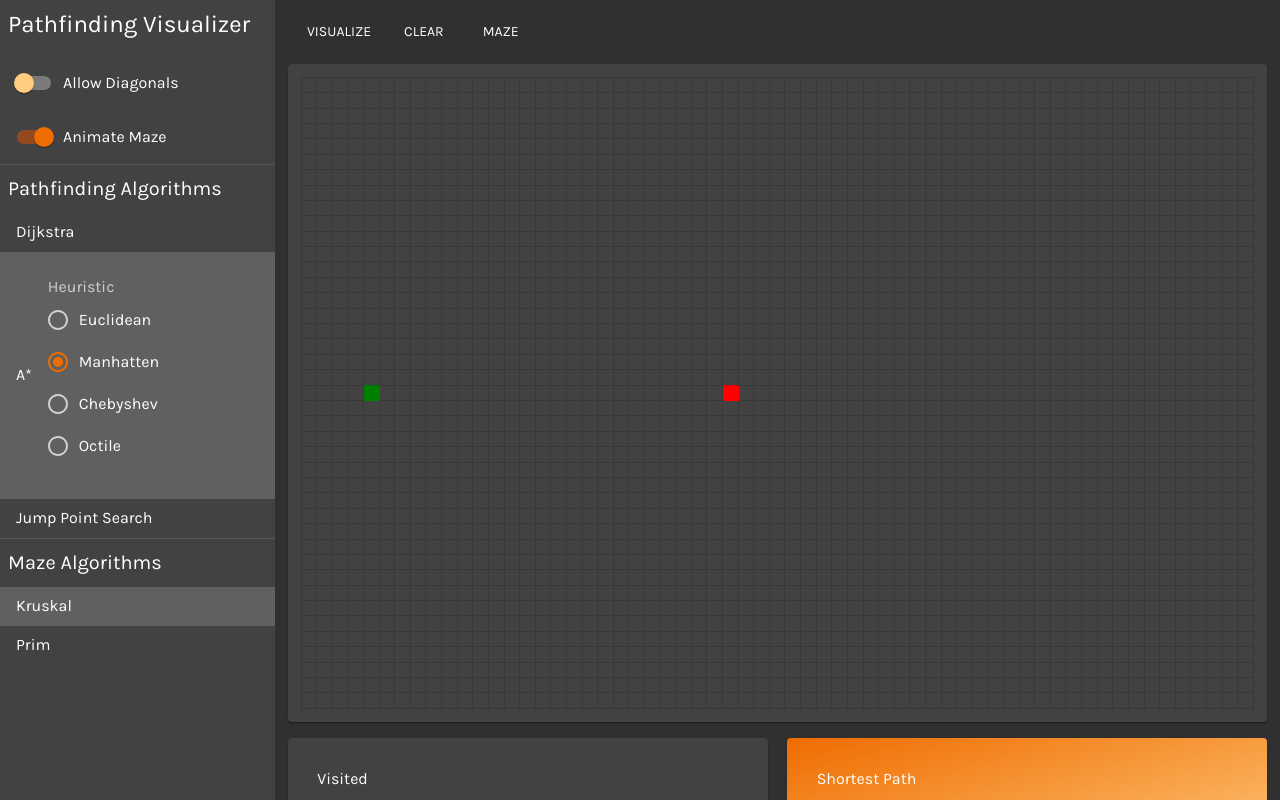
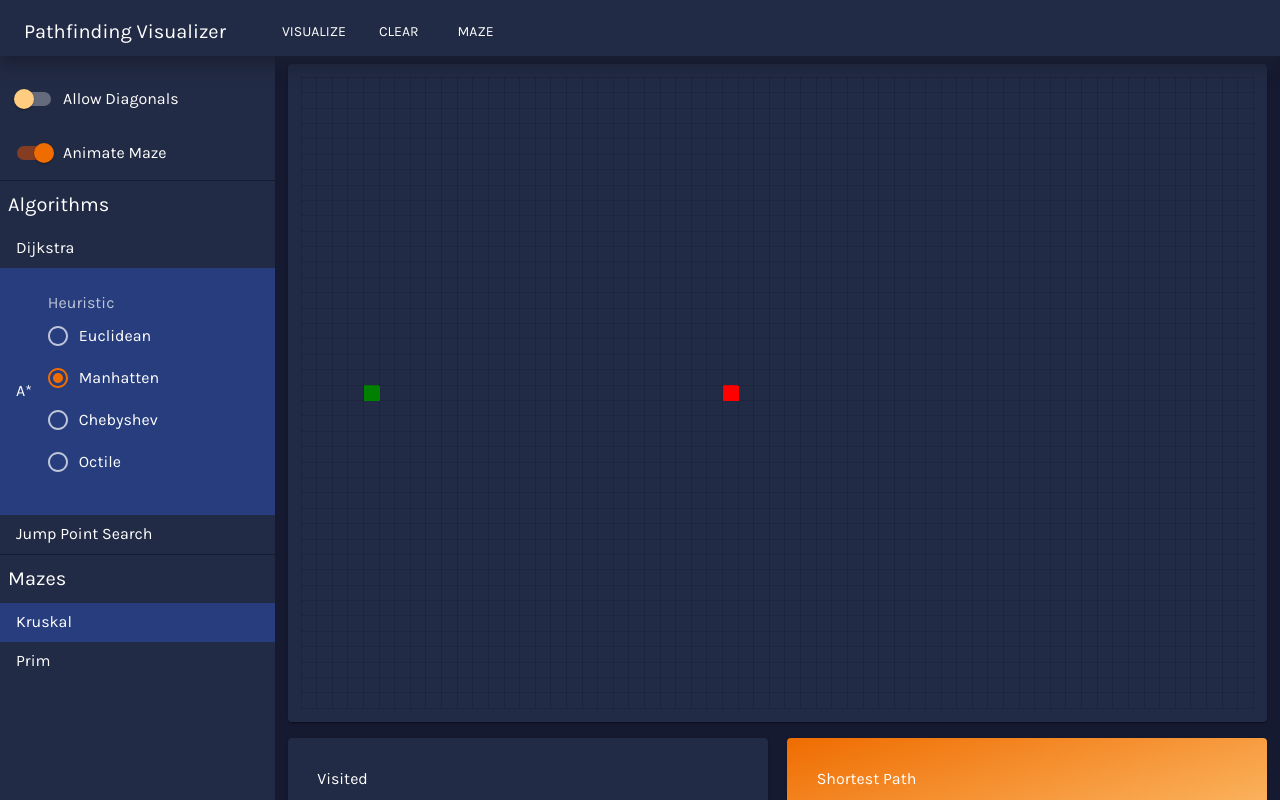
Before and after one commit to aarnav982023/PathfindingVis, a React (Create React App) app: page / in a window 1280 px wide. Shown: the top 800 px of the page. Built offline with nearby package versions, Linux system fonts and the light colour scheme.

Commit message:
Added eva customization

```diff
--- a/public/index.html
+++ b/public/index.html
@@ -5,13 +5,13 @@
     <link rel="icon" href="%PUBLIC_URL%/favicon.ico" />
     <meta name="viewport" content="width=device-width, initial-scale=1" />
     <meta name="theme-color" content="#000000" />
-    <meta
-      name="description"
-      content="Pathfinding Visualizer"
+    <meta name="description" content="Pathfinding Visualizer" />
+    <link rel="apple-touch-icon" href="%PUBLIC_URL%/logo192.png" />
+    <!-- <link rel="stylesheet" href="https://fonts.googleapis.com/css?family=Roboto:300,400,500,700&display=swap" />-->
+    <link
+      href="https://fonts.googleapis.com/css?family=Karla&display=swap"
+      rel="stylesheet"
     />
-    <link rel="apple-touch-icon" href="%PUBLIC_URL%/logo192.png" />
-   <!-- <link rel="stylesheet" href="https://fonts.googleapis.com/css?family=Roboto:300,400,500,700&display=swap" />-->
-   <link href="https://fonts.googleapis.com/css?family=Karla&display=swap" rel="stylesheet">
     <!--
       manifest.json provides metadata used when your web app is installed on a
       user's mobile device or desktop. See https://developers.google.com/web/fundamentals/web-app-manifest/
--- a/src/assets/css/App.css
+++ b/src/assets/css/App.css
@@ -1,132 +1,135 @@
-:root{
+:root {
   box-sizing: border-box;
-    --visited:#EF6C00;
-    --transition:#FFCC80;
-    --shortest:white;
+  --visited: #ef6c00;
+  --transition: #ffcc80;
+  --shortest: white;
 }
-.grid-container{
+.grid-container {
   padding: 1vw;
   margin-right: 1vw;
-    border-radius : 1vw;
+  border-radius: 1vw;
   box-shadow: 0.1px 0.1px 5px black;
-    width:100%;
+  width: 100%;
 }
 .grid {
   border-collapse: collapse;
-    width:100%;
+  width: 100%;
   height: 100%;
 }
-.grid td{
-    border:0.1px solid rgba(7, 7, 7, 0.13);
-    width:1fr ;
-    height:1fr;
-    padding:0;
+.grid td {
+  border: 0.1px solid rgba(7, 7, 7, 0.13);
+  width: 1fr;
+  height: 1fr;
+  padding: 0;
 }
 
-.node{
-    padding:0;
+.node {
+  padding: 0;
 }
-.visited-anim{
+.visited-anim {
   animation: onvisit 0.5s;
-    background-color:var(--visited);
+  background-color: var(--visited);
 }
-.visited{
-    background-color:var(--visited);
+.visited {
+  background-color: var(--visited);
 }
-.shortest-path-anim{
-    background-color:var(--visited);
-    background-image: linear-gradient(var(--shortest),var(--shortest));
-    background-position:50% 50%;
+.shortest-path-anim {
+  background-color: var(--visited);
+  background-image: linear-gradient(var(--shortest), var(--shortest));
+  background-position: 50% 50%;
 }
-.wall{
-     background-image : linear-gradient(black,black) !important;
-     border:0.1px solid black ;
+.wall {
+  background-image: linear-gradient(black, black) !important;
+  border: 0.1px solid black;
 }
-.shortest-path{
-    background-image: linear-gradient(var(--shortest),var(--shortest));
-    background-color:var(--visited);
+.shortest-path {
+  background-image: linear-gradient(var(--shortest), var(--shortest));
+  background-color: var(--visited);
 }
-.end-node{
-    background-image:linear-gradient(red,red) !important;
+.end-node {
+  background-image: linear-gradient(red, red) !important;
   border: 0.1px solid red !important;
 }
 .start-node {
-    background-image:linear-gradient(green,green) !important;
+  background-image: linear-gradient(green, green) !important;
   border: 0.1px solid green !important;
 }
-@keyframes onvisit{
-    0%{
-        background-color:var(--transition);
+@keyframes onvisit {
+  0% {
+    background-color: var(--transition);
   }
-    100%{
-        background-color:var(--visited);
+  100% {
+    background-color: var(--visited);
   }
 }
-.app{
-    display:flex;
+.app {
+  display: flex;
 }
-.content{
+.content {
   display: flex;
-    width:100%;
-    margin-top:8vh;
-    padding:0 1vw 1vw 1vw;
+  width: 100%;
+  margin-top: 8vh;
+  padding: 0 1vw 1vw 1vw;
 }
-.data{
-    width:40%;
-    height:auto;
+.data {
+  width: 40%;
+  height: auto;
 }
 
-.dataContent{
-    width:100%;
-    display:flex;
+.dataContent {
+  width: 100%;
+  display: flex;
   flex-direction: column;
 }
 
-.visitedCard{
-    --background-image:linear-gradient(to bottom right,var(--visited),var(--transition));
+.visitedCard {
+  --background-image: linear-gradient(
+    to bottom right,
+    var(--visited),
+    var(--transition)
+  );
 }
 
-.shortestPathCard{
-    background-image:linear-gradient(to bottom right,var(--visited),var(--transition));
+.shortestPathCard {
+  background-image: linear-gradient(
+    to bottom right,
+    var(--visited),
+    var(--transition)
+  );
 }
 
-@media only screen and (max-width:1400px){
-    .content{
+@media only screen and (max-width: 1400px) {
+  .content {
     flex-direction: column;
   }
-    .data{
-        width:100%;
-        height:200px;
-        margin-top:2vh;
+  .data {
+    width: 100%;
+    height: 200px;
+    margin-top: 2vh;
   }
-    .dataContent{
+  .dataContent {
     flex-direction: row;
   }
 }
-*::-webkit-scrollbar-track
-{
-	background-color: #303030;
+*::-webkit-scrollbar-track {
+  background-color: #192038;
 }
 
-*::-webkit-scrollbar
-{
-	width: 5px;
-	background-color: #303030;
+*::-webkit-scrollbar {
+  width: 0.3125rem;
+  background-color: #101426;
 }
-*::-webkit-scrollbar-thumb
-{
+*::-webkit-scrollbar-thumb {
   border-radius: 10px;
-    -webkit-box-shadow: inset 0 0 6px rgba(0,0,0,.3);
-    box-shadow: inset 0 0 6px rgba(0,0,0,0.3);
-	background-color: #EF6C00;
+  -webkit-box-shadow: inset 0 0 6px rgba(0, 0, 0, 0.3);
+  box-shadow: inset 0 0 6px rgba(0, 0, 0, 0.3);
+  background-color: #101426;
 }
-div::-webkit-scrollbar-track
-{
-	background-color: #424242;
+div::-webkit-scrollbar-track {
+  background-color: #192038;
 }
 
-div::-webkit-scrollbar
-{
-	width: 5px;
-	background-color: #424242;
+div::-webkit-scrollbar {
+  width: 0.3125rem;
+  background-color: #101426;
 }
--- a/src/components/App.js
+++ b/src/components/App.js
@@ -9,7 +9,17 @@ import { createMuiTheme, ThemeProvider } from "@material-ui/core/styles";
 
 const myTheme = createMuiTheme({
   palette: {
-    type: "dark"
+    type: "dark",
+    background: {
+      default: "#151a30",
+      paper: "#222b45"
+    },
+    divider: "#151a30",
+    action: {
+      hover: "#598bff66",
+      selected: "#3366ff4D",
+      active: "#274bdb"
+    }
   },
   overrides: {
     MuiListItem: {
--- a/src/components/NavBar.js
+++ b/src/components/NavBar.js
@@ -18,11 +18,7 @@ import FormControlLabel from "@material-ui/core/FormControlLabel";
 import FormLabel from "@material-ui/core/FormLabel";
 import RadioGroup from "@material-ui/core/RadioGroup";
 import SwipeableDrawer from "@material-ui/core/SwipeableDrawer";
-import {
-  makeStyles,
-  createMuiTheme,
-  withStyles
-} from "@material-ui/core/styles";
+import { makeStyles, withStyles } from "@material-ui/core/styles";
 import { Divider } from "@material-ui/core";
 import { connect } from "react-redux";
 import {
@@ -63,6 +59,13 @@ const useStyles = makeStyles(theme => ({
   root: {
     display: "flex"
   },
+  title: {
+    display: "none",
+    [theme.breakpoints.up("sm")]: {
+      display: "block",
+      marginRight: theme.spacing(6)
+    }
+  },
   drawer: {
     [theme.breakpoints.up("md")]: {
       width: drawerWidth,
@@ -71,13 +74,12 @@ const useStyles = makeStyles(theme => ({
   },
   appBar: {
     [theme.breakpoints.up("md")]: {
-      width: `calc(100% - ${drawerWidth}px)`,
-      marginLeft: drawerWidth,
-      height: "7vh"
+      height: "7vh",
+      zIndex: theme.zIndex.drawer + 1
     },
     border: 0,
-    backgroundColor: myTheme.palette.background.default, //background is Transparent
-    boxShadow: "none"
+    backgroundColor: theme.palette.background.paper,
+    boxShadow: "0 0.5rem 1rem 0 #1a1f33"
   },
   menuButton: {
     marginRight: theme.spacing(2),
@@ -85,9 +87,7 @@ const useStyles = makeStyles(theme => ({
       display: "none"
     }
   },
-  toolbar: {
-    padding: "1vh"
-  },
+  toolbar: theme.mixins.toolbar,
   toolButton: {
     marginRight: "1vw"
   },
@@ -112,19 +112,6 @@ const useStyles = makeStyles(theme => ({
     padding: "1vh 0 1vh 1vh"
   }
 }));
-
-const myTheme = createMuiTheme({
-  palette: {
-    type: "dark"
-  },
-  overrides: {
-    MuiListItem: {
-      root: {
-        fontSize: "1rem"
-      }
-    }
-  }
-});
 
 function NavBar(props) {
   const {
@@ -159,9 +146,6 @@ function NavBar(props) {
 
   const drawer = (
     <div>
-      <div className={classes.toolbar}>
-        <Typography variant="h5">Pathfinding Visualizer</Typography>
-      </div>
       <List>
         <ListItem>
           <FormControlLabel
@@ -191,7 +175,7 @@ function NavBar(props) {
         </ListItem>
         <Divider />
         <Typography variant="h6" className={classes.test}>
-          Pathfinding Algorithms
+          Algorithms
         </Typography>
         <ListItem
           button
@@ -256,7 +240,7 @@ function NavBar(props) {
         </ListItem>
         <Divider />
         <Typography variant="h6" className={classes.test}>
-          Maze Algorithms
+          Mazes
         </Typography>
         <ListItem
           button
@@ -296,6 +280,9 @@ function NavBar(props) {
           >
             <MenuIcon />
           </IconButton>
+          <Typography variant="h6" className={classes.title}>
+            Pathfinding Visualizer
+          </Typography>
           <Button
             className={classes.toolButton}
             variant="text"
@@ -357,6 +344,7 @@ function NavBar(props) {
             variant="permanent"
             open
           >
+            <div className={classes.toolbar} />
             {drawer}
           </Drawer>
         </Hidden>
```
Lines whose indentation alone changed are shown as unchanged.
